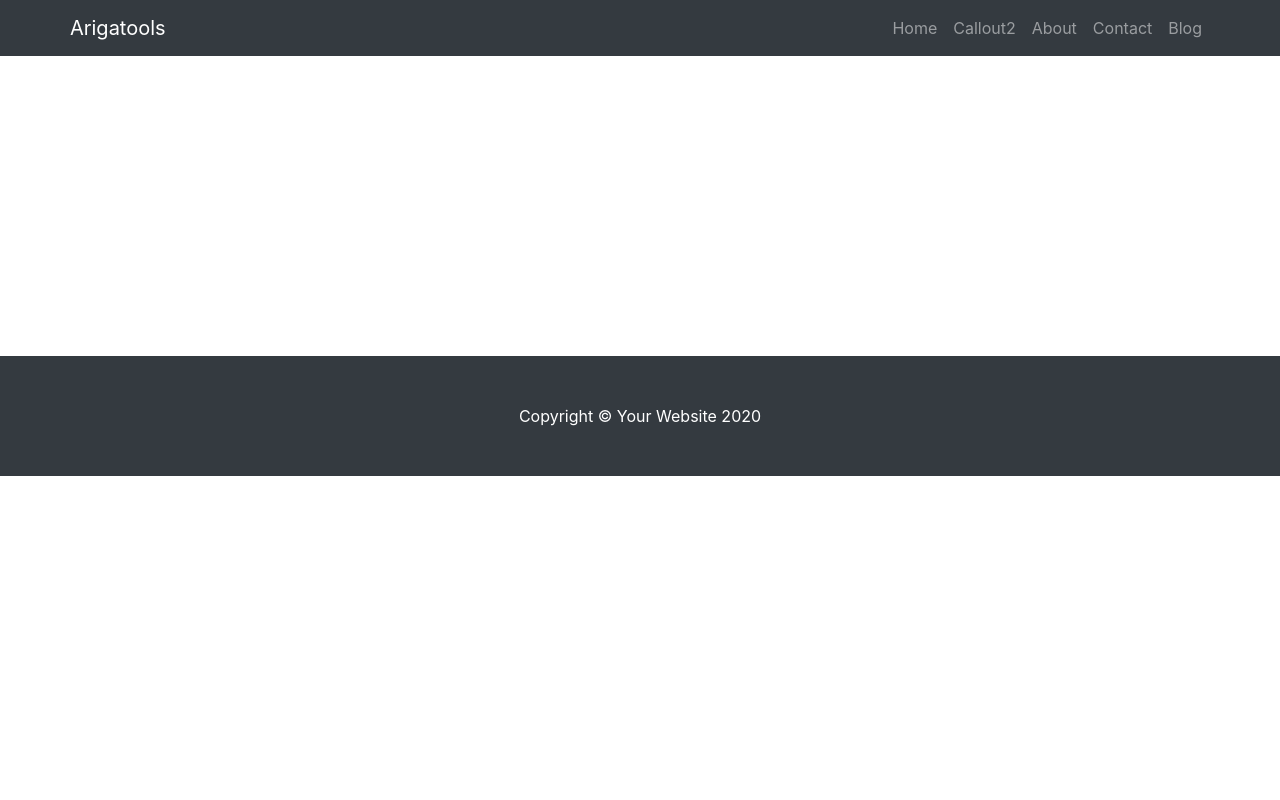
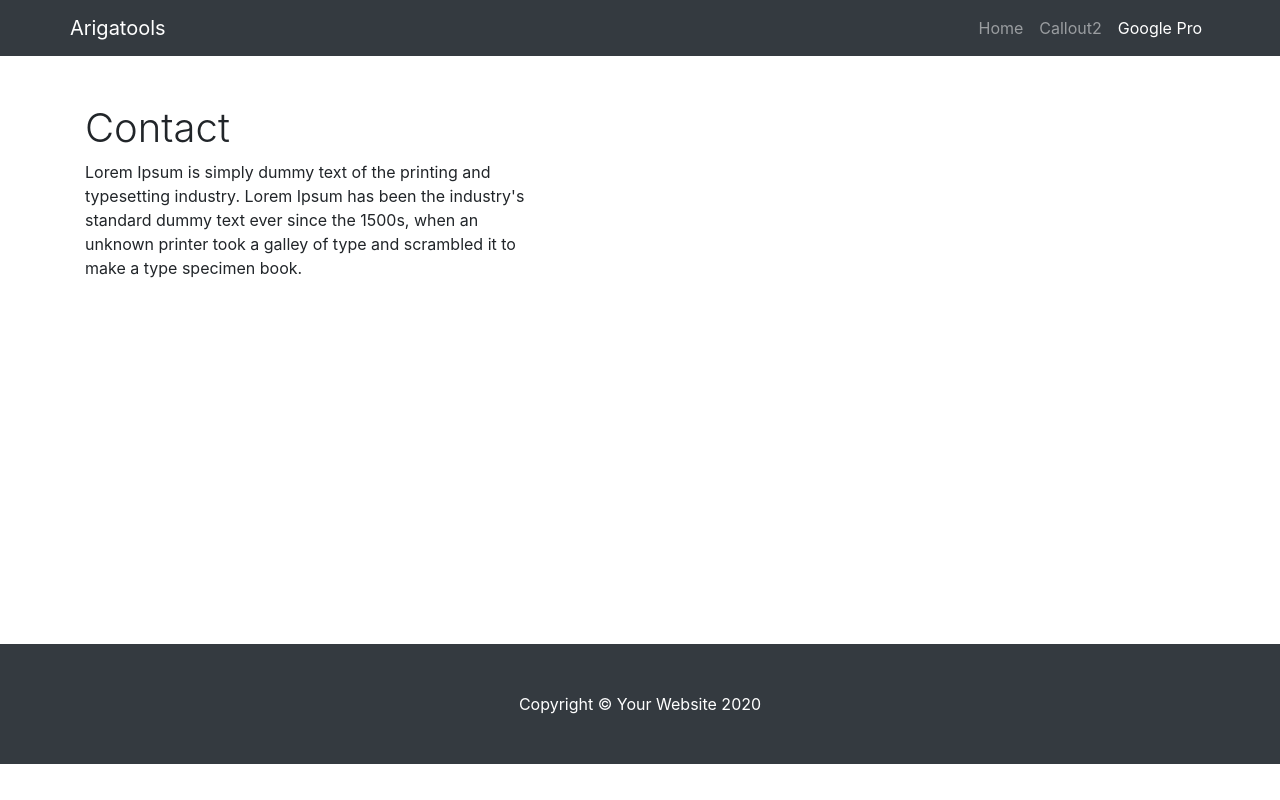
Before and after one commit to chessmonster/amplifyapp, a React (Create React App) app: page /googlepro in a window 1280 px wide. Built offline with nearby package versions, Linux system fonts and the light colour scheme.

Commit message:
remove unused links. initial googlepro changes

```diff
--- /dev/null
+++ b/src/components/Googlepro.jsx
@@ -0,0 +1,54 @@
+import React from "react";
+
+// ############################
+// TODO
+
+// create fields for the items below
+// get the input
+// write up the url and supply the input
+// submit the custom URL
+
+// https://www.google.com.ph/search
+// ?as_q=aaa+aaa				                  all these words
+// &as_epq=bbb+bbb				                exact word or phrase
+// &as_oq=ccc+ccc				                  any of these words
+// &as_eq=ddd+ddd				                  none of these words
+// &as_nlo=111				                    number range from
+// &as_nhi=222				                    number range to
+// &as_sitesearch=www.specificsite.com	  specific site
+// &as_occt=any				                    dunno
+// &safe=images				                    dunno
+// &as_qdr=all				                    dunno
+
+// ############################
+
+// https://www.google.com.ph/search?as_q=aaa+aaa&as_epq=bbb+bbb&as_oq=ccc+ccc&as_eq=ddd+ddd&as_nlo=111&as_nhi=222&as_qdr=all&as_sitesearch=www.specificsite.com&as_occt=any&safe=images
+
+function Googlepro() {
+  return (
+    <div className="contact">
+      <div class="container">
+        <div class="row align-items-center my-5">
+          {/* <div class="col-lg-7">
+            <img
+              class="img-fluid rounded mb-4 mb-lg-0"
+              src="http://placehold.it/900x400"
+              alt=""
+            />
+          </div> */}
+          <div class="col-lg-5">
+            <h1 class="font-weight-light">Contact</h1>
+            <p>
+              Lorem Ipsum is simply dummy text of the printing and typesetting
+              industry. Lorem Ipsum has been the industry's standard dummy text
+              ever since the 1500s, when an unknown printer took a galley of
+              type and scrambled it to make a type specimen book.
+            </p>
+          </div>
+        </div>
+      </div>
+    </div>
+  );
+}
+
+export default Googlepro;
--- a/src/components/Navigation.jsx
+++ b/src/components/Navigation.jsx
@@ -29,7 +29,7 @@
                   <span className="sr-only">(current)</span>
                 </NavLink>
               </li>
-              <li className="nav-item">
+              {/* <li className="nav-item">
                 <NavLink className="nav-link" to="/about">
                   About
                 </NavLink>
@@ -43,6 +43,11 @@
                 <NavLink className="nav-link" to="/blog">
                   Blog
                 </NavLink>
+              </li> */}
+              <li className="nav-item">
+                <NavLink className="nav-link" to="/googlepro">
+                  Google Pro
+                </NavLink>
               </li>
             </ul>
           </div>
--- a/src/components/index.js
+++ b/src/components/index.js
@@ -8,3 +8,4 @@
 export { default as Blog } from "./blog/Blog";
 export { default as Posts } from "./blog/Posts";
 export { default as Post } from "./blog/Post";
+export { default as Googlepro } from "./Googlepro";
--- a/src/index.js
+++ b/src/index.js
@@ -43,6 +43,7 @@
   About,
   Contact,
   Blog,
+  Googlepro,
   Posts,
   Post,
 } from "./components/";
@@ -60,6 +61,7 @@
         <Route path="" element={<Posts />} />
         <Route path=":postSlug" element={<Post />} />
       </Route>
+      <Route path="/googlepro" element={<Googlepro />} />
     </Routes>
     <Footer />
   </Router>,
```
